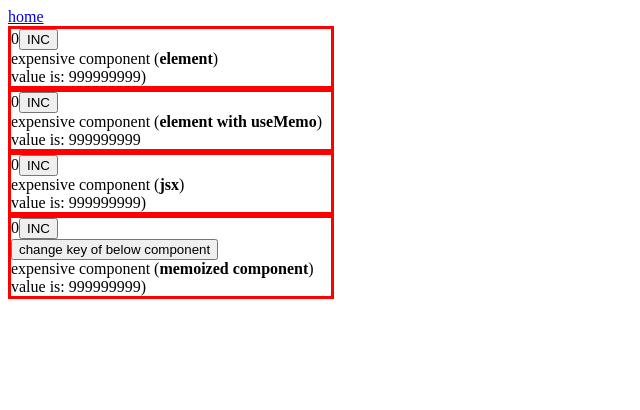
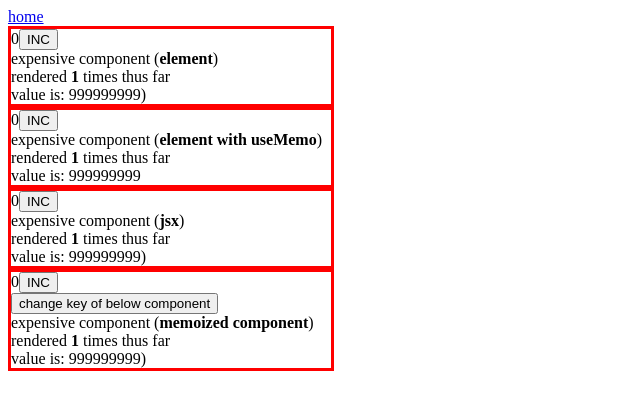
Before and after one commit to mperdikeas/react-hooks-playground, a React (Create React App) app in the folder frontend/: page /components-jsx-memo-useMemo in a window 1280 px wide. Shown: the top 410 px of the page, without its empty margins (0-640 px from the left). Built offline with nearby package versions, Linux system fonts and the light colour scheme.

Commit message:
using [ref] to count how many times a component has been rendered

```diff
--- a/frontend/src/components-JSX-memo-useMemo.tsx
+++ b/frontend/src/components-JSX-memo-useMemo.tsx
@@ -1,4 +1,4 @@
-import React, {useState, memo, useMemo} from 'react';
+import React, {useState, memo, useMemo, useRef} from 'react';
 
 import {Link} from 'react-router-dom';
 
@@ -88,19 +88,24 @@ function CounterC() {
 
 
 function ExpensiveComponent({id}: {id: string}) {
+  const n = useRef(0);
+  n.current += 1;
   const preamble = `expensive component passed as [${id}] rendering`;
   console.log(`${preamble} start`);
   const max = expensive_function();
   console.log(`${preamble} finish`);
   return (
     <>
-        <div>expensive component (<b>{id}</b>)</div>
-        <div>value is: {max})</div>
+      <div>expensive component (<b>{id}</b>)</div>
+      <div>rendered <b>{n.current}</b> times thus far</div>
+      <div>value is: {max})</div>
     </>
   );
 }
 
 function ExpensiveComponentWtUseMemo({id}: {id: string}) {
+  const n = useRef(0);
+  n.current += 1;
   const preamble = `expensive component passed as [${id}] rendering`;
   console.log(`${preamble} start`);
   const max = useMemo(expensive_function, []);
@@ -108,6 +113,7 @@ function ExpensiveComponentWtUseMemo({id}: {id: string}) {
   return (
     <>
         <div>expensive component (<b>{id}</b>)</div>
+        <div>rendered <b>{n.current}</b> times thus far</div>
         <div>value is: {max}</div>
     </>
   );
```
